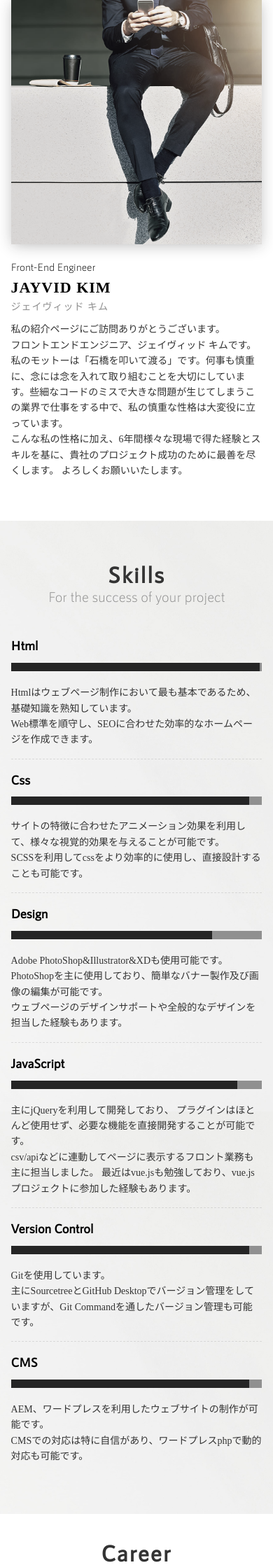
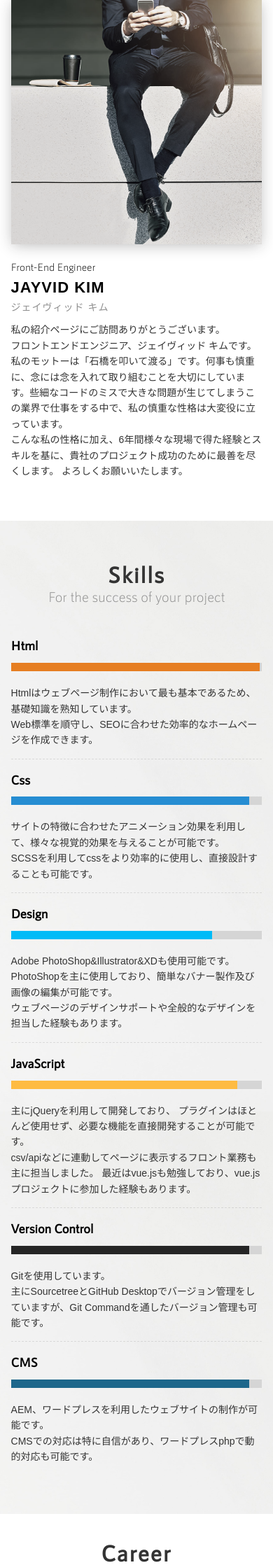
Before and after one commit to xian3967/jayvidkim_portfolio, a PHP site: page / in a window 390 px wide. Shown: the part 999-3235 px from the top of the page at 70% size. Run offline with PHP 8.4, Linux system fonts and the light colour scheme; some libraries are stand-ins or nearby versions.

Commit message:
フォント、色、テキスト修正完了

```diff
--- a/assets/css/style.css
+++ b/assets/css/style.css
@@ -188,7 +188,7 @@ html {
     -webkit-box-shadow: 0 0 0px 1000px #222 inset; }
 
 body {
-  font-family: "Hiragino Sans","ヒラギノ角ゴシック",YuGothic,"Yu Gothic","メイリオ",Meiryo,"ＭＳ Ｐゴシック","MS PGothic";
+  font-family: 'Noto Sans JP', sans-serif;
   line-height: 1.6;
   font-size: 14px;
   font-size: 1.4rem; }
@@ -1424,14 +1424,12 @@ body {
         .p-main .p-main__about .p-main__about__wrapper .p-main__about__contents .text__wrapper .text__headding {
           font-size: 15px;
           font-size: 1.5rem;
-          font-weight: 500;
           color: #909090;
           letter-spacing: 1px; }
           @media (max-width: 900px) {
             .p-main .p-main__about .p-main__about__wrapper .p-main__about__contents .text__wrapper .text__headding {
               font-size: 14px;
-              font-size: 1.4rem;
-              font-weight: 500; } }
+              font-size: 1.4rem; } }
           .p-main .p-main__about .p-main__about__wrapper .p-main__about__contents .text__wrapper .text__headding span {
             font-size: 28px;
             font-size: 2.8rem;
@@ -1450,15 +1448,13 @@ body {
         .p-main .p-main__about .p-main__about__wrapper .p-main__about__contents .text__wrapper .text__description {
           font-size: 15px;
           font-size: 1.5rem;
-          font-weight: 500;
           color: #333;
           margin-top: 20px; }
           @media (max-width: 900px) {
             .p-main .p-main__about .p-main__about__wrapper .p-main__about__contents .text__wrapper .text__description {
               margin-top: 10px;
               font-size: 14px;
-              font-size: 1.4rem;
-              font-weight: 500; } }
+              font-size: 1.4rem; } }
           .p-main .p-main__about .p-main__about__wrapper .p-main__about__contents .text__wrapper .text__description span {
             color: #000;
             font-size: 18px;
@@ -1477,10 +1473,10 @@ body {
   .p-main .p-main__skill .p-main__skill_wrapper {
     margin: 0 auto;
     width: 100%;
-    max-width: 1200px; }
+    max-width: 1200px;
+    padding: 60px 0 0px; }
     .p-main .p-main__skill .p-main__skill_wrapper .p-main__skill__title {
       letter-spacing: 2px;
-      padding: 60px 0 0px;
       text-align: center;
       font-size: 32px;
       font-size: 3.2rem;
@@ -1538,15 +1534,13 @@ body {
         .p-main .p-main__skill .p-main__skill_wrapper .p-main__skill__contents_box .p-main__skill__contents p {
           color: #333;
           font-size: 15px;
-          font-size: 1.5rem;
-          font-weight: 500; }
+          font-size: 1.5rem; }
           @media (max-width: 900px) {
             .p-main .p-main__skill .p-main__skill_wrapper .p-main__skill__contents_box .p-main__skill__contents p {
               font-size: 14px;
-              font-size: 1.4rem;
-              font-weight: 500; } }
+              font-size: 1.4rem; } }
         .p-main .p-main__skill .p-main__skill_wrapper .p-main__skill__contents_box .p-main__skill__contents .p-main__skill__graph__wrapper {
-          background: #909090;
+          background: #d5d5d5;
           width: 100%;
           height: 12px;
           margin-top: 10px;
@@ -1556,6 +1550,16 @@ body {
             width: 0;
             height: 100%;
             transition: 0.7s; }
+        .p-main .p-main__skill .p-main__skill_wrapper .p-main__skill__contents_box .p-main__skill__contents:nth-child(1) .p-main__skill__graph {
+          background: #e67e22; }
+        .p-main .p-main__skill .p-main__skill_wrapper .p-main__skill__contents_box .p-main__skill__contents:nth-child(2) .p-main__skill__graph {
+          background: #268dd2; }
+        .p-main .p-main__skill .p-main__skill_wrapper .p-main__skill__contents_box .p-main__skill__contents:nth-child(3) .p-main__skill__graph {
+          background: #00bbf7; }
+        .p-main .p-main__skill .p-main__skill_wrapper .p-main__skill__contents_box .p-main__skill__contents:nth-child(4) .p-main__skill__graph {
+          background: #febb42; }
+        .p-main .p-main__skill .p-main__skill_wrapper .p-main__skill__contents_box .p-main__skill__contents:nth-child(6) .p-main__skill__graph {
+          background: #1d678b; }
 .p-main .p-main__career {
   padding: 100px 0;
   background: #fff; }
--- a/assets/js/js.js
+++ b/assets/js/js.js
@@ -56,6 +56,7 @@
           '-moz-transform': 'translateY(0)',
           '-ms-transform': 'translateY(0)'
         });
+        $(this).find('h2').addClass('is-animated');
       }
     });
   });
@@ -76,9 +77,16 @@
 
   $(document).on('click', 'a[href^="#"]', function(event) {
     event.preventDefault();
-    $('html, body').animate({
-      scrollTop: $($.attr(this, 'href')).offset().top - 80
-    }, 500);
+    let target = $(this).attr('href');
+    if($(target).hasClass('is-animated')) {
+      $('html, body').animate({
+        scrollTop: $($.attr(this, 'href')).offset().top - 80
+      }, 500);
+    } else {
+      $('html, body').animate({
+        scrollTop: $($.attr(this, 'href')).offset().top - 140
+      }, 500);
+    }
   });
 
   $('.l-header__nav__hambugermenu__button').click(function() {
--- a/assets/sass/foundation/_base.scss
+++ b/assets/sass/foundation/_base.scss
@@ -48,7 +48,7 @@ html {
 }
 
 body {
-  font-family: "Hiragino Sans","ヒラギノ角ゴシック",YuGothic,"Yu Gothic","メイリオ",Meiryo,"ＭＳ Ｐゴシック","MS PGothic";
+  font-family: 'Noto Sans JP', sans-serif;
   line-height: 1.6;
   @include fz();
   @media only screen
--- a/assets/sass/layout/_header.scss
+++ b/assets/sass/layout/_header.scss
@@ -15,7 +15,7 @@ body{
       display: none;
       width:100%;
       z-index: 300;
-      box-shadow: 3px 3px 2px 0.5px rgba(0,0,0,0.1);
+      box-shadow: 5px 2px 5px 0px rgba(0,0,0,0.1);
       @media (max-width: 980px) {
           padding-bottom: 10px;
       }
--- a/assets/sass/object/project/_main.scss
+++ b/assets/sass/object/project/_main.scss
@@ -147,11 +147,11 @@
             width:100%;
           }
           .text__headding{
-            @include fzlb(15);
+            @include fz(15);
             color:$f9;
             letter-spacing: 1px;
             @media (max-width: 900px) {
-              @include fzlb(14);
+              @include fz(14);
             }
             span{
               @include fzb(28);
@@ -166,12 +166,12 @@
             color:$black;
           }
           .text__description{
-            @include fzlb(15);
+            @include fz(15);
             color:#333;
             margin-top:20px;
             @media (max-width: 900px) {
               margin-top:10px;
-              @include fzlb(14);
+              @include fz(14);
             }
             span{
               color:$black;
@@ -197,9 +197,9 @@
     margin:0 auto;
     width:100%;
     max-width: 1200px;
+    padding:60px 0 0px;
     .p-main__skill__title{
       letter-spacing: 2px;
-      padding:60px 0 0px;
       text-align: center;
       @include fzb(32);
       line-height: 3.2rem;
@@ -256,13 +256,13 @@
         }
         p{
           color:#333;
-          @include fzlb(15);
+          @include fz(15);
           @media (max-width: 900px) {
-            @include fzlb(14);
+            @include fz(14);
           }
         }
         .p-main__skill__graph__wrapper{
-          background: #909090;
+          background: #d5d5d5;
           width: 100%;
           height: 12px;
           margin-top: 10px;
@@ -272,6 +272,31 @@
             width: 0;
             height: 100%;
             transition:0.7s;
+          }
+        }
+        &:nth-child(1) {
+          .p-main__skill__graph {
+            background: #e67e22;
+          }
+        }
+        &:nth-child(2) {
+          .p-main__skill__graph {
+            background: #268dd2;
+          }
+        }
+        &:nth-child(3) {
+          .p-main__skill__graph {
+            background: #00bbf7;
+          }
+        }
+        &:nth-child(4) {
+          .p-main__skill__graph {
+            background: #febb42;
+          }
+        }
+        &:nth-child(6) {
+          .p-main__skill__graph {
+            background: #1d678b;
           }
         }
       }
@@ -422,8 +447,8 @@
                     align-items: flex-end;
                     flex-direction: column;
                     @media (max-width: 1024px) {
-                      width: calc(46vw - 40px);
-                      margin-right: 4vw;
+                      width: calc(50% - 40px);
+                      margin-right: 40px;
                       padding-left: 20px;
                     }
                     @media (max-width: 767px) {
@@ -464,10 +489,13 @@
                       text-align: left;
                       @media (max-width: 1024px) {
                         font-size: 16px;
+                        max-width: 400px;
+                        width: 100%;
                       }
                       @media (max-width: 767px) {
                         font-size: 14px;
                         width: 100%;
+                        max-width: none;
                         line-height: 21px;
                       }
                     }
@@ -485,7 +513,7 @@
                   .p-main__career__scroll__item__right {
                     width: 600px;
                     @media (max-width: 1024px) {
-                      width: 50vw;
+                      width: 50%;
                     }
                     @media (max-width: 767px) {
                       width: 100%;
@@ -638,10 +666,13 @@
     }
   }
   .p-main__project{
-  margin-top: 180px;
+  margin-top: 120px;
   width: 100%;
   padding: 60px 3%;
   background: url('../images/section_skills_img_01.jpg') center fixed;
+  @media (max-width: 1024px) {
+    margin-top: 50px;
+  }
   @media (max-width: 767px) {
     margin-top: 0;
     padding: 60px 4%;
@@ -805,7 +836,7 @@
               th{
                 text-align: left;
                 min-width: 120px;
-                font-weight: 600;
+                font-weight: 500;
                 vertical-align: top;
                 padding:5px 0;
                 @media (max-width: 1024px) {
@@ -814,7 +845,7 @@
                   }
               }
               td{
-                font-weight: 500;
+                font-weight: 400;
                 padding: 5px 0;
                 @media (max-width: 1024px) {
                   padding: 3px 0;
@@ -919,9 +950,9 @@
                   p{
                     color:#333;
                     margin-top:10px;
-                    @include fzlb(15);
+                    @include fz(15);
                     @media (max-width: 900px) {
-                      @include fzlb(14);
+                      @include fz(14);
                     }
                   }
                 }
```
Also changed, not shown: other parts of assets/css/style.css (+16 -12 lines), index.html (+21 -21 lines).
